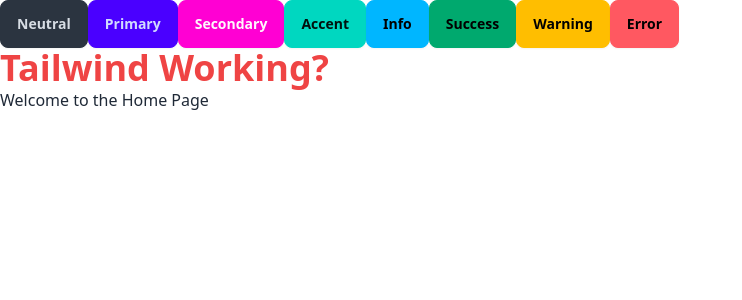
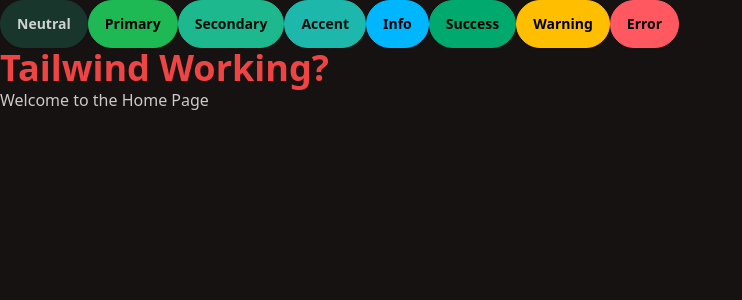
Before and after one commit to m4rkbello/MongoDB_ExpressJS_ReactJS_NodeJS_ThinkBox, a React (Vite) app in the folder frontend/: page / in a window 1280 px wide. Shown: the top 300 px of the page, without its empty margins (0-742 px from the left). Built offline with nearby package versions, Linux system fonts and the light colour scheme.

Commit message:
FRONTEND: RECONFIGURE THE DAISYUI@14.12.24 AS STABLE VERSION - FIXED

```diff
--- a/frontend/package.json
+++ b/frontend/package.json
@@ -10,6 +10,7 @@
     "preview": "vite preview"
   },
   "dependencies": {
+    "daisyui": "^4.12.24",
     "react": "^19.2.0",
     "react-dom": "^19.2.0",
     "react-hot-toast": "^2.6.0",
@@ -21,7 +22,6 @@
     "@types/react-dom": "^19.2.3",
     "@vitejs/plugin-react": "^5.1.1",
     "autoprefixer": "^10.4.22",
-    "daisyui": "^5.5.8",
     "eslint": "^9.39.1",
     "eslint-plugin-react-hooks": "^7.0.1",
     "eslint-plugin-react-refresh": "^0.4.24",
--- a/frontend/tailwind.config.js
+++ b/frontend/tailwind.config.js
@@ -10,4 +10,9 @@
     extend: {},
   },
   plugins: [daisyui],
+    daisyui: {
+    themes: [
+      "forest",
+    ],
+  },
 }
```
Also changed, not shown: 2 other files (tests, documents, lock files or other folders).
